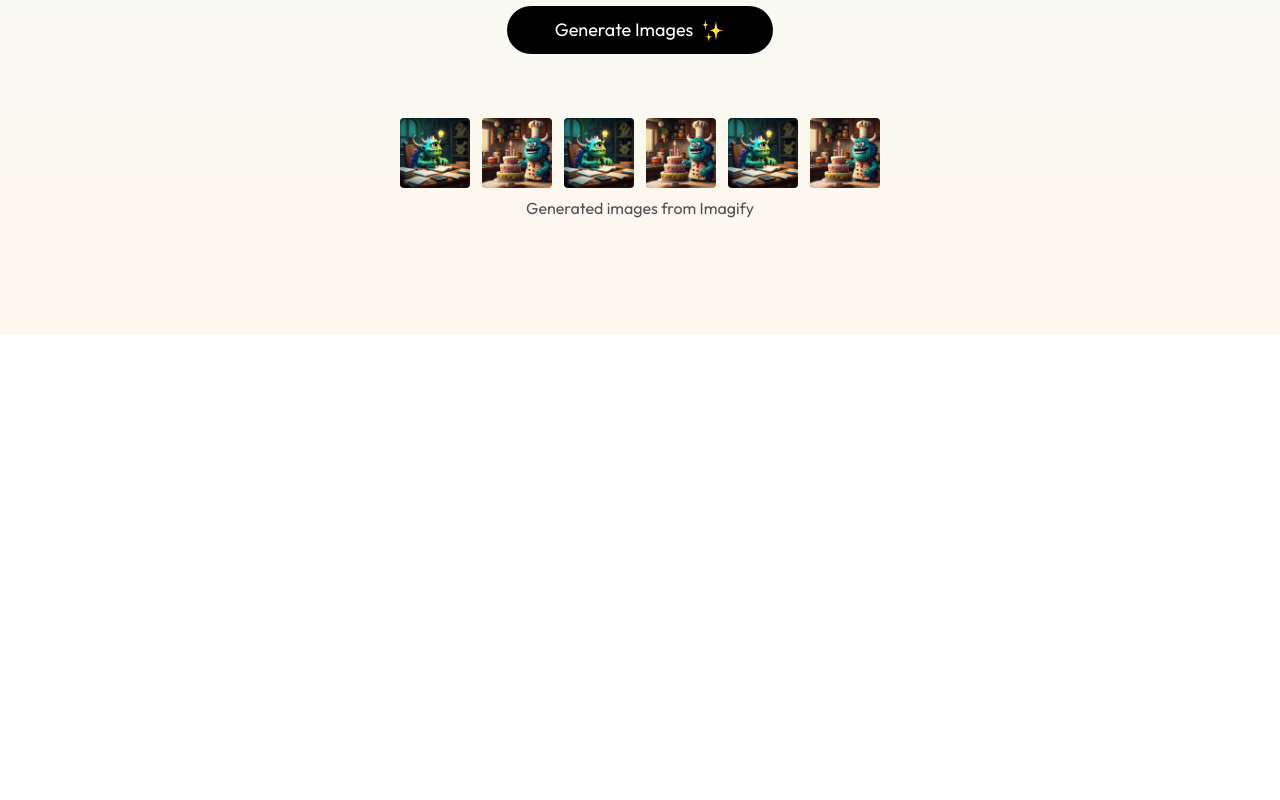
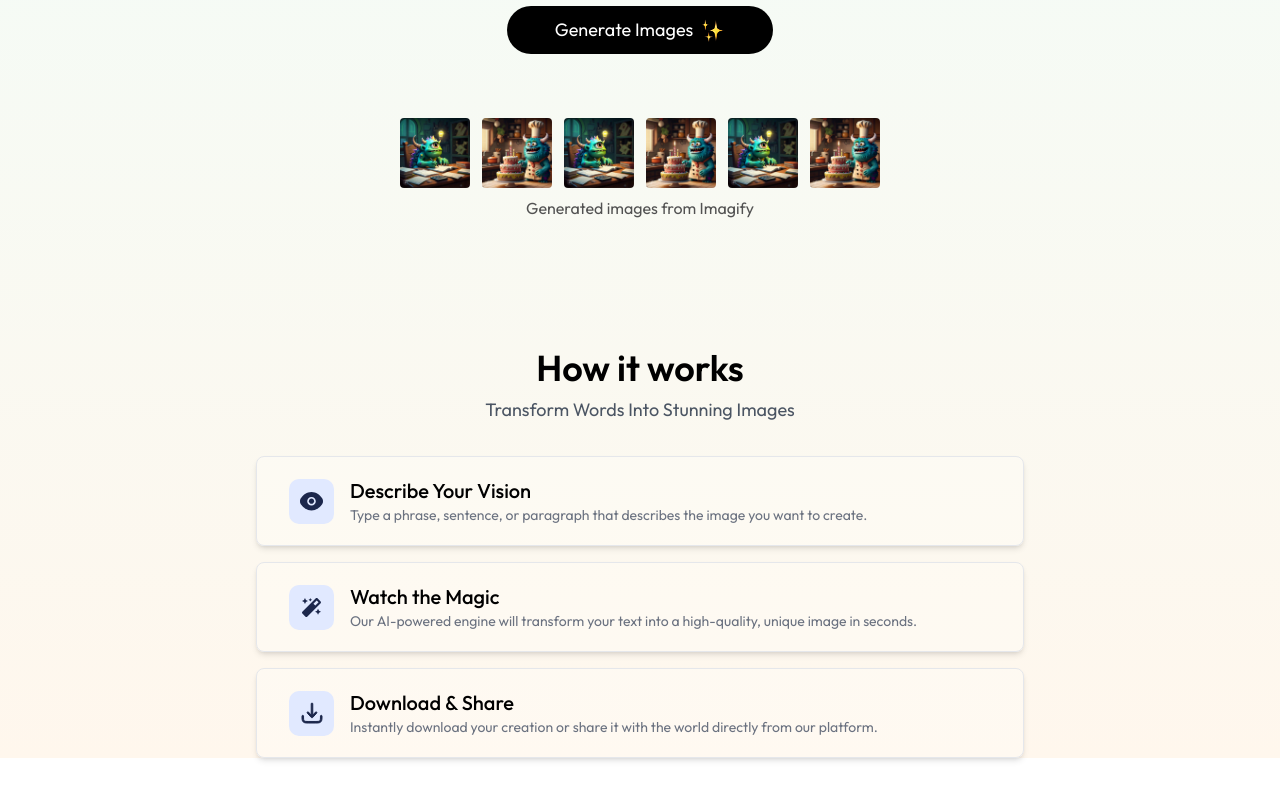
Before and after one commit to Niraj313/GenAI, a React (Vite) app in the folder frontend/: page / in a window 1280 px wide. Shown: the part 466-1266 px from the top of the page. Before the commit the page ends 800 px from the top, so only its background shows below. Built offline with nearby package versions, Linux system fonts and the light colour scheme.

Commit message:
steps component

```diff
--- /dev/null
+++ b/frontend/src/components/Steps.jsx
@@ -0,0 +1,40 @@
+import React from "react";
+import { motion } from "motion/react";
+import { stepsData } from "../assets/assets";
+const Steps = () => {
+  return (
+    <motion.div
+      initial={{ opacity: 0.2, y: 100 }}
+      transition={{ duration: 1 }}
+      whileInView={{ opacity: 1, y: 0 }}
+      viewport={{ once: true }}
+      className="flex flex-col items-center justify-center my-32"
+    >
+      <h1 className="text-3xl sm:text-4xl font-semibold mb-2">How it works</h1>
+      <p className="text-lg text-gray-600 mb-8">
+        Transform Words Into Stunning Images
+      </p>
+
+      <div className="space-y-4 w-full max-w-3xl text-sm">
+        {stepsData.map((item, index) => (
+          <div
+            key={index}
+            className="flex items-center gap-4 p-5 px-8 bg-white/20 shadow-md border cursor-pointer hover:scale-[1.02] transition-all duration-300 rounded-lg"
+          >
+            <img
+              src={item.icon}
+              className="w-10\
+                    "
+            />
+            <div>
+              <h2 className="text-xl font-medium">{item.title}</h2>
+              <p className="text-gray-500">{item.description}</p>
+            </div>
+          </div>
+        ))}
+      </div>
+    </motion.div>
+  );
+};
+
+export default Steps;
--- a/frontend/src/pages/Home.jsx
+++ b/frontend/src/pages/Home.jsx
@@ -1,12 +1,14 @@
 import React from 'react'
 import Navbar from '../components/Navbar'
 import Header from '../components/Header'
+import Steps from '../components/Steps'
 
 const Home = () => {
   return (
     <div>
         <Navbar/>
         <Header/>
+        <Steps/>
     </div>
   )
 }
```
